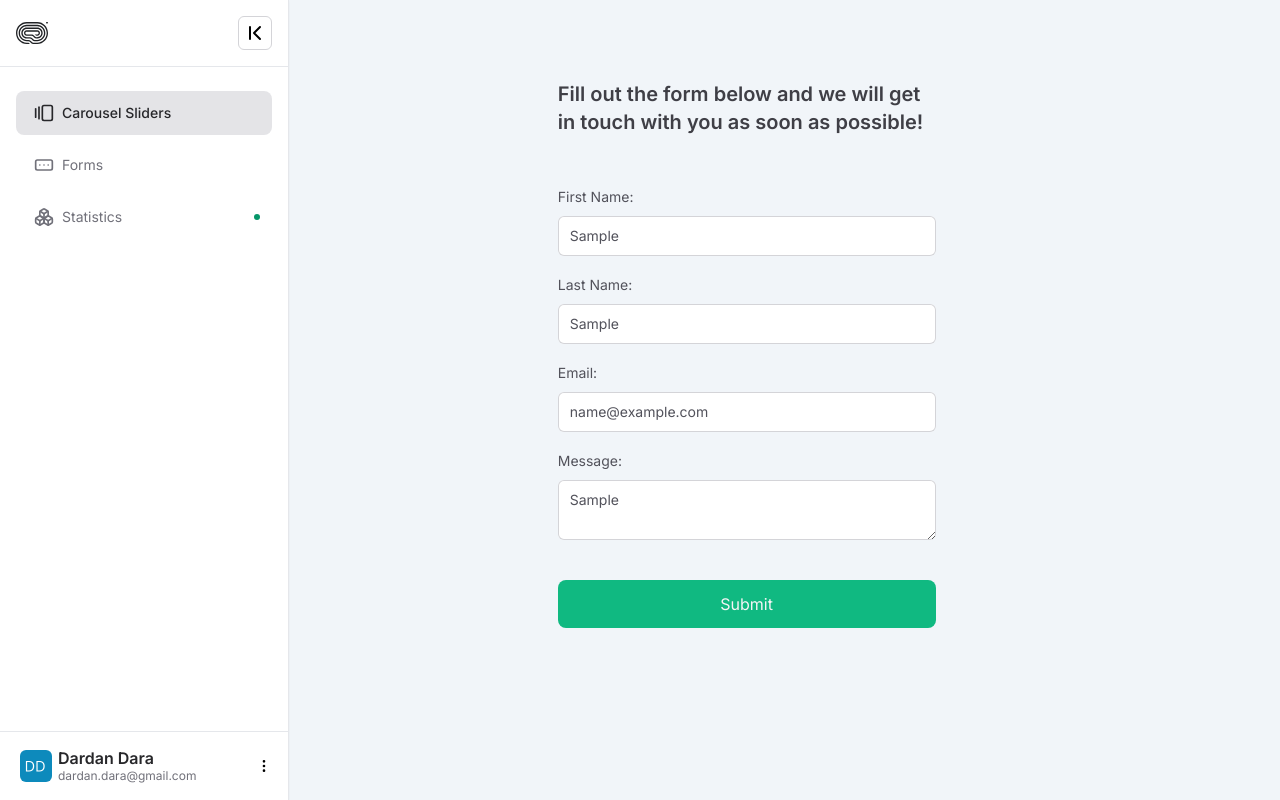
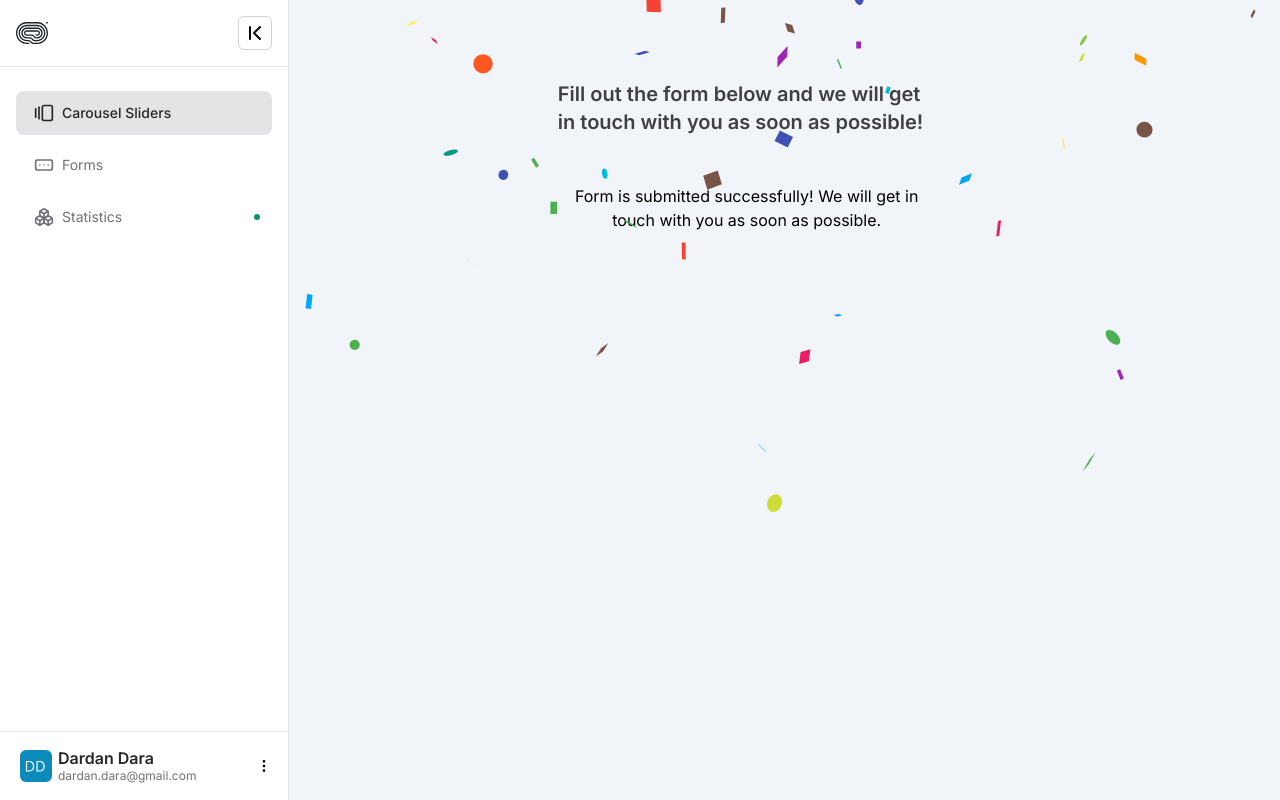
Before and after one commit to dardan8/tailwind-components, a Next.js app: page /forms in a window 1280 px wide. Both pictures are taken after typing "Sample", "Sample", "name@example.com", "Sample" into the empty fields and a click on the button "Submit". Built offline with nearby package versions, Linux system fonts and the light colour scheme.

Commit message:
add form

```diff
--- /dev/null
+++ b/app/api/contact/route.ts
@@ -0,0 +1,7 @@
+export async function POST(req: Request) {
+  const body = await req.json();
+
+  console.log("This what I received:", body);
+
+  return new Response("OK");
+}
--- a/app/components/ContactForm.tsx
+++ b/app/components/ContactForm.tsx
@@ -1,19 +1,36 @@
 "use client";
 import { FormEvent, useState } from "react";
+import Confetti from "react-confetti";
 
 const ContactForm = () => {
+  const [submitted, setSubmitted] = useState<boolean>(false);
   const [fname, setFname] = useState("");
   const [lname, setLname] = useState("");
-
   const [email, setEmail] = useState("");
   const [message, setMessage] = useState("");
 
-  const onSubmit = (e: FormEvent) => {
+  const onSubmit = async (e: FormEvent) => {
     e.preventDefault();
     console.log("Data:" + fname, lname, email, message);
+
+    try {
+      const res = await fetch("/api/contact", {
+        method: "POST",
+        body: JSON.stringify({ fname, lname, email, message }),
+        headers: {
+          "content-type": "application/json",
+        },
+      });
+
+      if (res.status === 200) {
+        setSubmitted(true);
+      }
+    } catch (err: any) {
+      console.error("Error!", err);
+    }
   };
-
-  return (
+  console.log("Rendered");
+  return !submitted ? (
     <form onSubmit={onSubmit} className='flex flex-col gap-4 w-full '>
       <div className='flex flex-col gap-2'>
         <label htmlFor='fname'>
@@ -74,6 +91,7 @@ const ContactForm = () => {
           placeholder='Type in your message:'
           value={message}
           name='message'
+          rows={5}
           id='message'
           onChange={(e) => setMessage(e.target.value)}
           className='text-sm rounded-md py-2.5 px-3 text-zinc-600
@@ -92,6 +110,12 @@ const ContactForm = () => {
         Submit
       </button>
     </form>
+  ) : (
+    <div className='text-center'>
+      Form is submitted successfully! We will get in touch with you as soon as
+      possible.
+      <Confetti />
+    </div>
   );
 };
 
--- a/package.json
+++ b/package.json
@@ -12,6 +12,7 @@
     "lucide-react": "^0.287.0",
     "next": "13.5.4",
     "react": "^18",
+    "react-confetti": "^6.1.0",
     "react-dom": "^18"
   },
   "devDependencies": {
```
Also changed, not shown: 1 other file (tests, documents, lock files or other folders).
